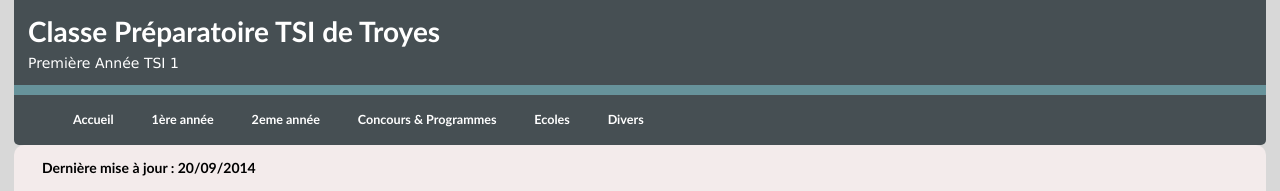
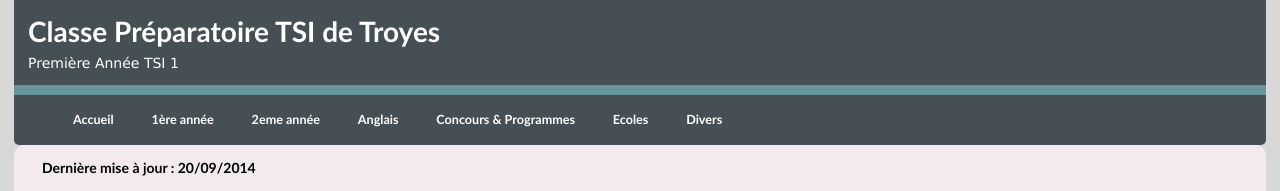
Before and after one commit to benjaminnoury/benjaminnoury.github.io, a plain HTML site: page 1A.html in a window 1280 px wide. Shown: the top 191 px of the page. Drawn offline with nearby package versions, Linux system fonts and the light colour scheme; some packages are replaced by stand-ins of ours.

Commit message:
Ajout onglet Anglais

```diff
--- a/1A.html
+++ b/1A.html
@@ -27,6 +27,7 @@
  <LI><A HREF="index.html">Accueil</A>
  <LI><A HREF="1A.html">1ère année</A>
  <LI><A HREF="2A.html">2eme année</A>
+ <LI><A HREF="Anglais.html">Anglais</A>
  <LI><A HREF="Concours.html">Concours &amp; Programmes</A>
  <LI><A HREF="ecoles.html">Ecoles</A>
  <LI><A HREF="Divers.html">Divers</A>
```
Also changed, not shown: 2A.html (+1 -0 lines), Anglais.html (+1 -0 lines), Concours.html (+1 -0 lines), Divers.html (+1 -0 lines), ecoles.html (+1 -0 lines), index.html (+1 -0 lines).
